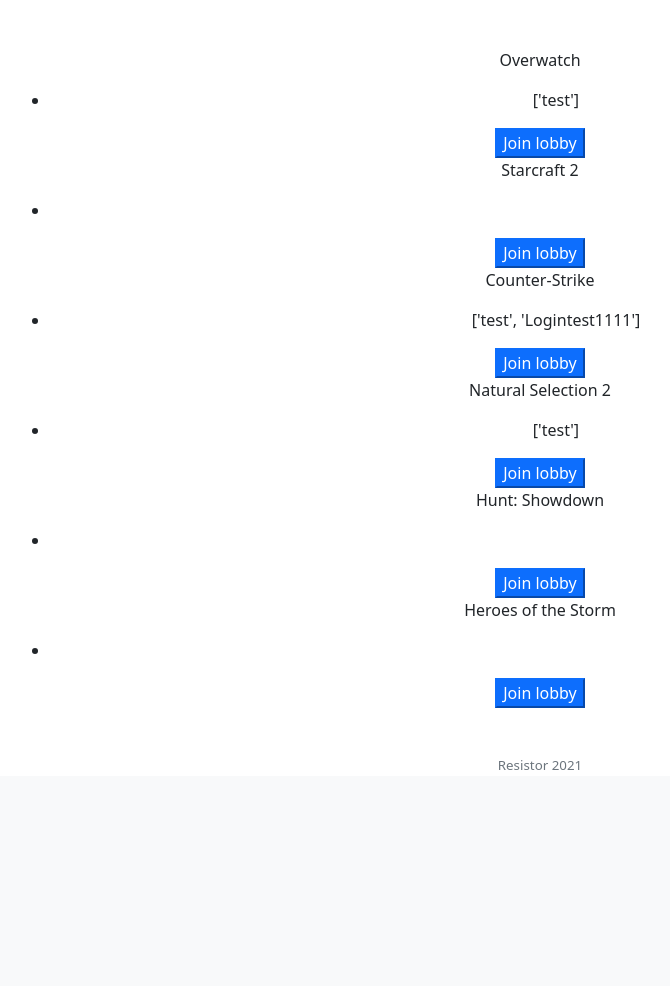
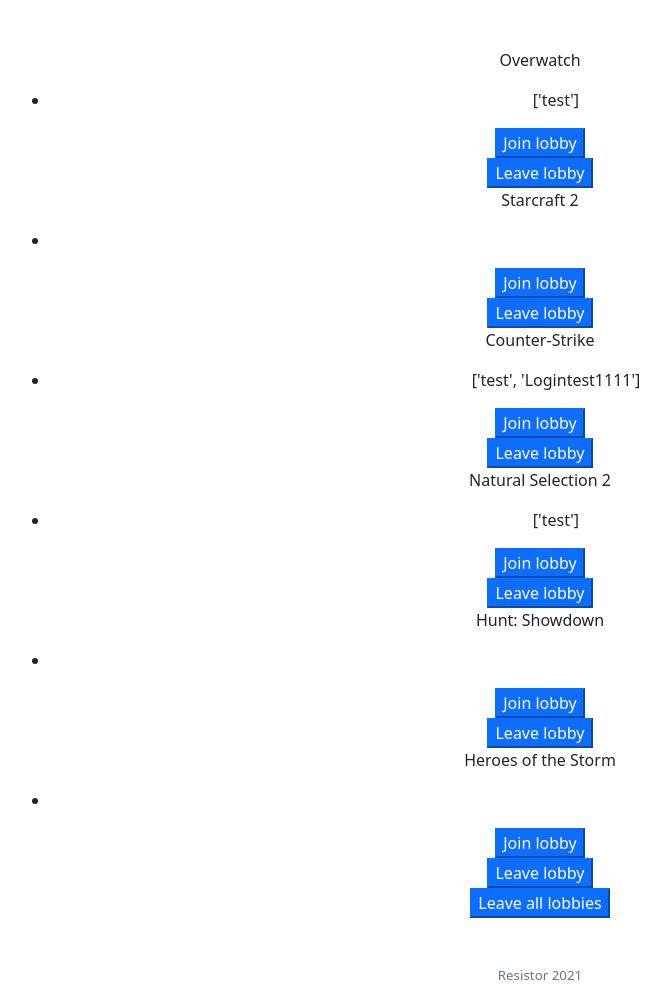
Before and after one commit to Resistor-git/teammaker, a Flask app: page /lobbies in a window 1280 px wide. Shown: the part 76-1062 px from the top of the page, without its empty margins (100-770 px from the left). Before the commit the page ends 846 px from the top, so only its background shows below. Run offline with Flask 2, Linux system fonts and the light colour scheme; data comes from the database, SQL or seed files in the repository.

Commit message:
added 'leave lobby' and 'leave all lobbies'

```diff
--- a/app.py
+++ b/app.py
@@ -1,4 +1,4 @@
-from os import set_inheritable
+# from os import set_inheritable
 import sqlite3
 import re
 
@@ -7,6 +7,8 @@ from flask_session import Session
 from tempfile import mkdtemp
 from werkzeug.security import check_password_hash, generate_password_hash
 from werkzeug.utils import redirect
+
+from helpers import login_required
 
 # Configure application
 app = Flask(__name__)
@@ -99,7 +101,7 @@ def register():
         # also, could use "with foo as bar:"
         con.close()
 
-        return "todo /mainpage"
+        return redirect("/")
     # User reached route via GET (as by clicking a link or via redirect)
     else:
         return render_template("/register.html")
@@ -189,7 +191,7 @@ def lobbies():
             flash("In order to join lobby you must be logged in")  # for some reason this line doesn't work
             return redirect("/login")
 
-        game_id = request.form.get("game_id")
+        #game_id = request.form.get("game_id")
         game = request.form.get("game")
 
         #lobby_name = request.form.get("lobby_name")  # ??? what does a button return ???
@@ -245,6 +247,32 @@ def lobbies():
         return render_template("/lobbies.html", games_names = games_names, users_in_lobbies_dict = users_in_lobbies_dict)
 
 
-# def join_lobby:
-#     lobby_lst = SELECT foo
-#     return lobby_lst
+@app.route("/leave_lobby", methods=["POST"])
+@login_required
+def leave_lobby():
+    """Leave one particular lobby"""
+
+    con = sqlite3.connect('teammaker.db')
+    user_id = session["user_id"]
+    # get name of the game from html and convert it to game_id from db;
+    # fetchall() returns list of tuples [(id,)]
+    game_id = con.execute("SELECT id FROM games WHERE game = :game", {"game" : request.form.get("game")}).fetchall()[0][0]
+
+    # connection as a context manager automatically calls con.commit() if transaction was succesfull
+    with con:
+        con.execute("DELETE FROM lobbies WHERE user_id = :user_id AND game_id = :game_id", {"user_id" : user_id, "game_id" : game_id})
+        flash(f"You left the lobby {request.form.get('game')}")  # could be used for sql injection (returning malicious code in "value" from lobbies.html)?
+        return redirect("/lobbies")
+
+
+@app.route("/leave_all_lobbies", methods=["POST"])
+@login_required
+def leave_all_lobbies():
+    """Leave all lobbies"""
+
+    user_id = session["user_id"]
+    con = sqlite3.connect('teammaker.db')
+    with con:
+        con.execute("DELETE FROM lobbies WHERE user_id = :user_id", {"user_id" : user_id})
+        flash("You left all lobbies")
+        return redirect("/lobbies")
--- a/helpers.py
+++ b/helpers.py
@@ -1,4 +1,5 @@
 from functools import wraps
+from flask import redirect, session
 
 def login_required(f):
     """
--- a/templates/lobbies.html
+++ b/templates/lobbies.html
@@ -32,10 +32,21 @@
             <li>{{ users_in_lobbies_dict[game] }}</li>
         </ul>
         <form action="/lobbies" method="POST">
-            <input type="hidden" id="game" name="game" value="{{ game }}">  <!-- value= must have quotes "" for the variable -->
+            <input type="hidden" id="game" name="game" value="{{ game }}">  <!-- value= must have both quotes and curly braces -->
             <button class="btn-primary" type="submit">Join lobby</button>
         </form>
-
+        <div>
+            <form action="/leave_lobby" method="POST">
+                <input type="hidden" id="game" name="game" value="{{ game }}">  <!-- value= must have both quotes and curly braces -->
+                <button class="btn-primary" type="submit">Leave lobby</button>
+            </form>
+        </div>
     {% endfor %}
 
+    <div>
+        <form action="/leave_all_lobbies" method="POST">
+            <button class="btn-primary" type="submit">Leave all lobbies</button>
+        </form>
+    </div>
+
 {% endblock main %}
```
